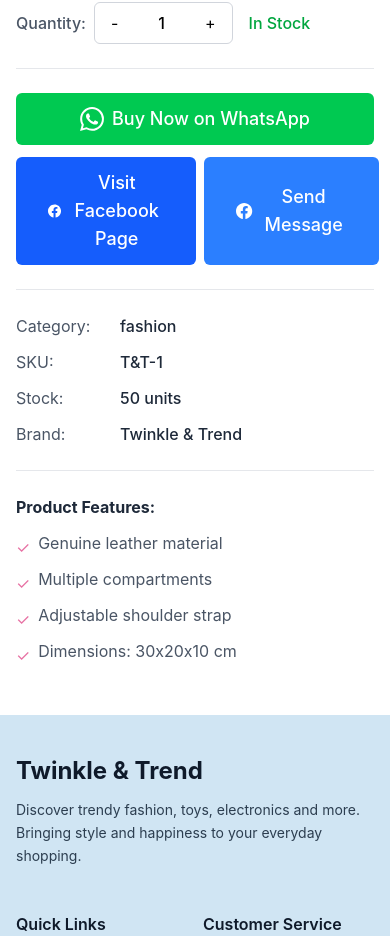
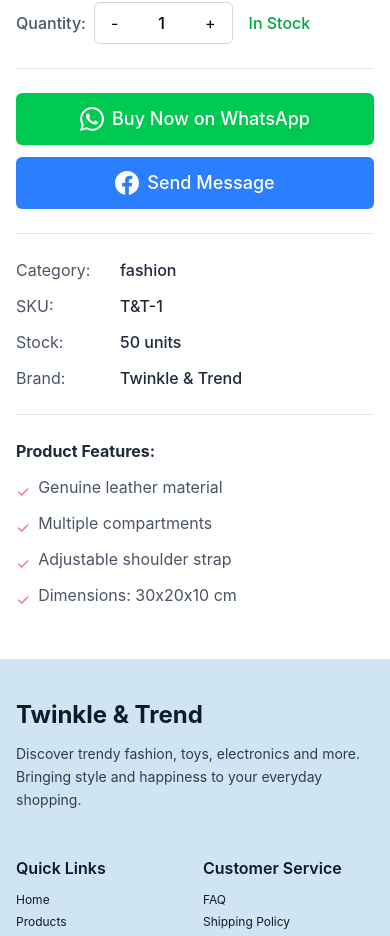
Before and after one commit to mahid76/twinkle-and-trend, a React (Vite) app: page /products/1 in a window 390 px wide. Shown: the part 999-1935 px from the top of the page. Built offline with nearby package versions, Linux system fonts and the light colour scheme.

Commit message:
Product Details

```diff
--- a/src/pages/ProductDetail/ProductDetail.jsx
+++ b/src/pages/ProductDetail/ProductDetail.jsx
@@ -333,7 +333,7 @@ Please confirm my order!
 							<button
 								onClick={handleVisitFacebookPage}
 								disabled={product.stock === 0}
-								className="bg-blue-600 text-white px-8 py-3 rounded-md hover:bg-blue-700 w-full disabled:opacity-50 disabled:cursor-not-allowed transition-colors text-lg font-medium flex items-center justify-center gap-2"
+								className="bg-blue-600 text-white py-1 hidden md:px-8 md:py-3 rounded-md hover:bg-blue-700 w-full disabled:opacity-50 disabled:cursor-not-allowed transition-colors text-sm md:text-lg font-medium md:flex items-center justify-center gap-1 md:gap-2"
 							>
 								<svg
 									className="w-6 h-6"
```
